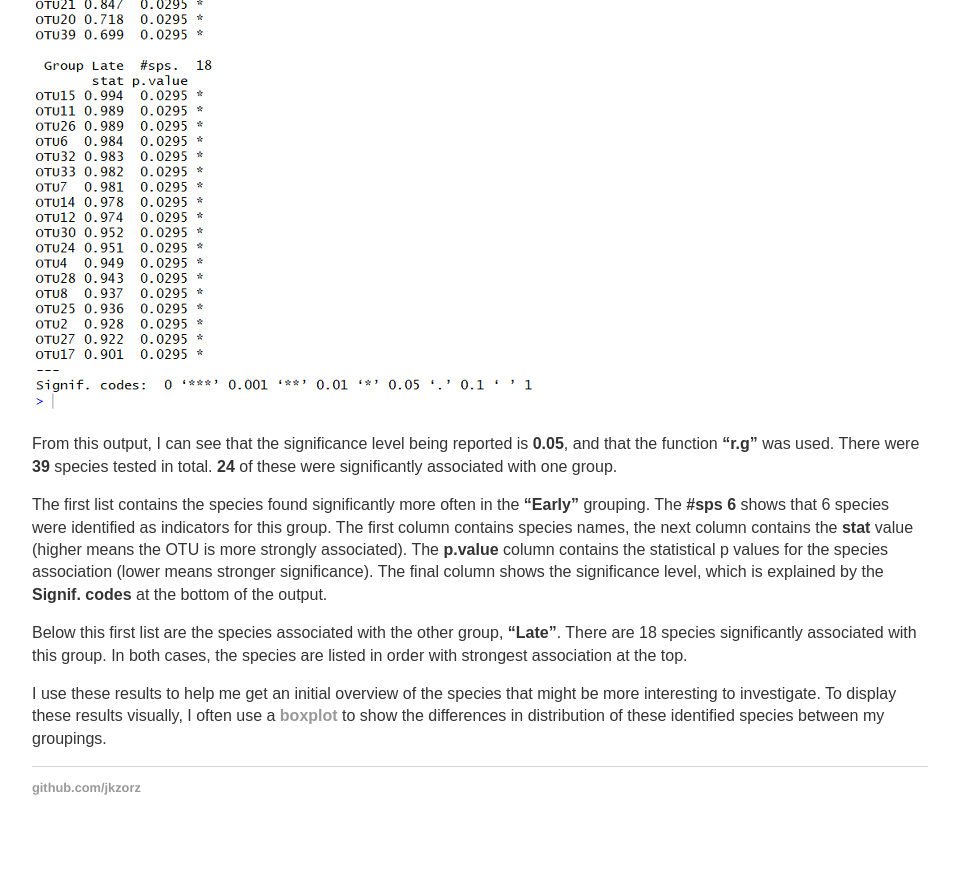
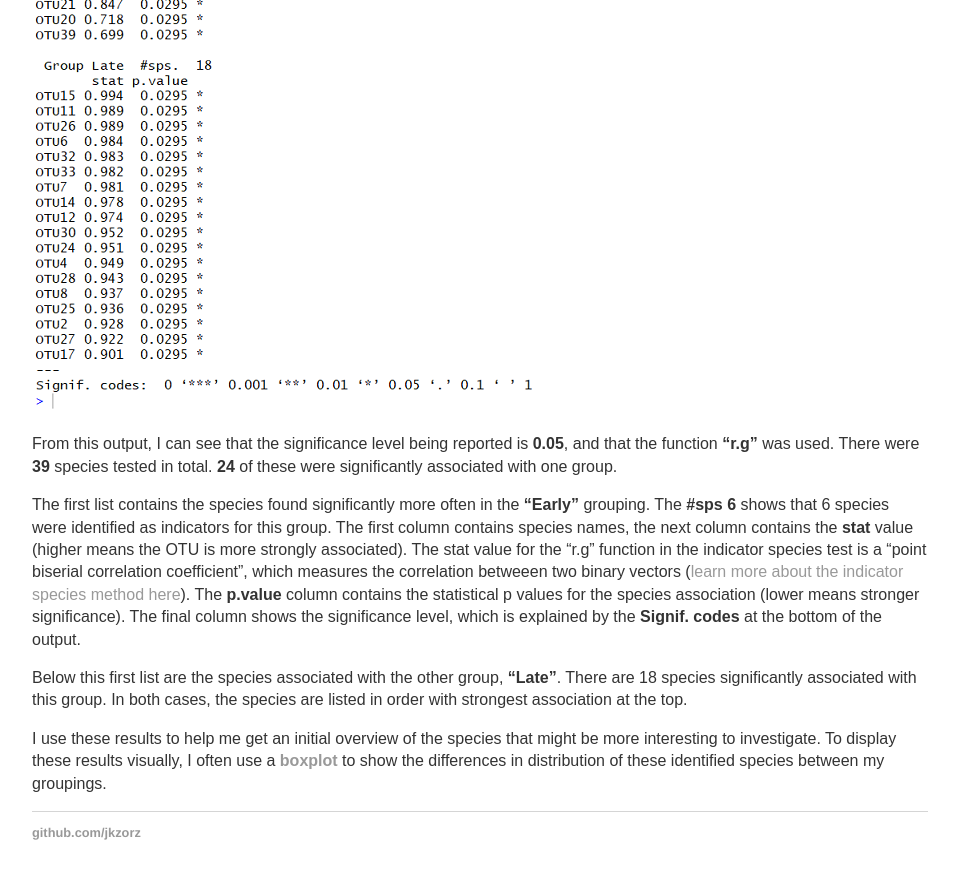
Before and after one commit to jkzorz/jkzorz.github.io, a Jekyll site: the page built from _posts/2019-07-02-Indicator-species-analysis.md, in a window 1280 px wide and 900 px high, scrolled down 2020 px. Shown: the top 879 px of the window, without its empty margins (160-1118 px from the left). Built offline with Jekyll 4.4.1, drawn with Linux system fonts in a browser that asks for light colours; before the commit the page ends 2875 px from its top, so only the background shows below that.

Commit message:
Update 2019-07-02-Indicator-species-analysis.md

```diff
--- a/_posts/2019-07-02-Indicator-species-analysis.md
+++ b/_posts/2019-07-02-Indicator-species-analysis.md
@@ -64,7 +64,7 @@ The summary function will only return the statistically significant species (<i>
 
 From this output, I can see that the significance level being reported is <b>0.05</b>, and that the function <b>"r.g"</b> was used. There were <b>39</b> species tested in total. <b>24</b> of these were significantly associated with one group.
 
-The first list contains the species found significantly more often in the <b>"Early"</b> grouping. The <b>#sps 6</b> shows that 6 species were identified as indicators for this group.  The first column contains species names, the next column contains the <b>stat</b> value (higher means the OTU is more strongly associated). The <b>p.value</b> column contains the statistical p values for the species association (lower means stronger significance). The final column shows the significance level, which is explained by the <b>Signif. codes</b> at the bottom of the output.
+The first list contains the species found significantly more often in the <b>"Early"</b> grouping. The <b>#sps 6</b> shows that 6 species were identified as indicators for this group.  The first column contains species names, the next column contains the <b>stat</b> value (higher means the OTU is more strongly associated). The stat value for the "r.g" function in the indicator species test is a "point biserial correlation coefficient", which measures the correlation betweeen two binary vectors ([learn more about the indicator species method here](https://cran.r-project.org/web/packages/indicspecies/vignettes/indicspeciesTutorial.pdf)).  The <b>p.value</b> column contains the statistical p values for the species association (lower means stronger significance). The final column shows the significance level, which is explained by the <b>Signif. codes</b> at the bottom of the output.
 
 Below this first list are the species associated with the other group, <b>"Late"</b>. There are 18 species significantly associated with this group. In both cases, the species are listed in order with strongest association at the top.
 
```
